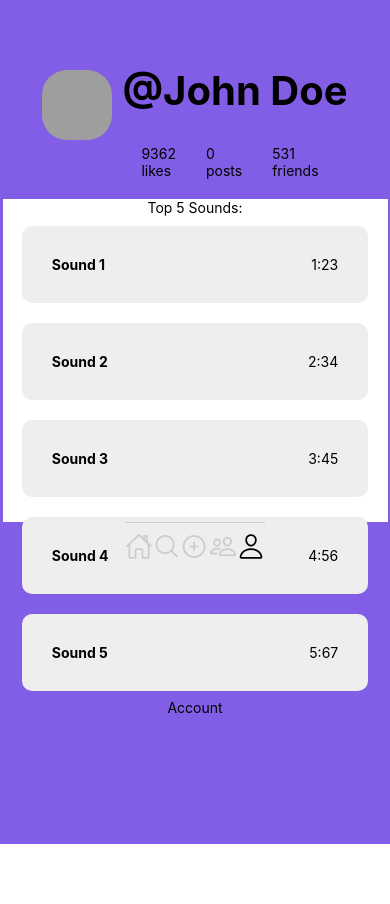
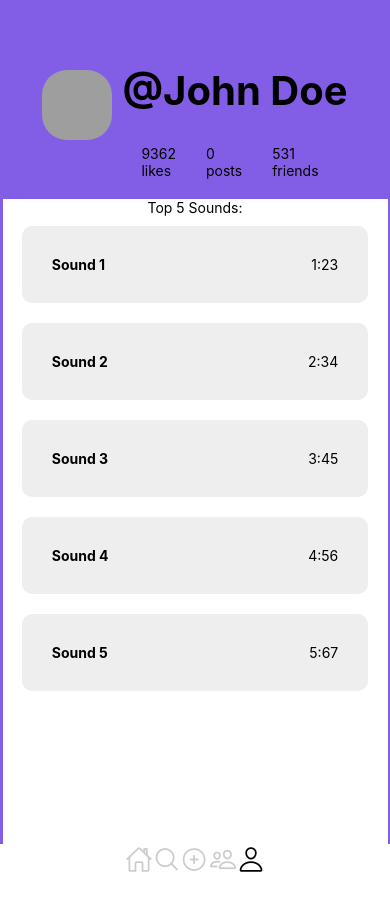
Before and after one commit to sivepanda/soundbits, a React Native app in the folder Soundbits/: screen /Accounts in a window 390 px wide. Before the commit the page ends 844 px from the top, so only its background shows below. Built offline with nearby package versions, Linux system fonts and the light colour scheme; grey boxes are pictures that could not be loaded.

Commit message:
slavery... was it really that bad?

```diff
--- a/Soundbits/app/components/Nav.js
+++ b/Soundbits/app/components/Nav.js
@@ -3,26 +3,25 @@ import {StyleSheet, TouchableOpacity, Text, View} from 'react-native';
 import { withExpoSnack } from 'nativewind';
 import { styled } from "nativewind";
 import { Ionicons } from '@expo/vector-icons';
+import { useNavigation } from '@react-navigation/native';
 
-const NavBar = ({ navigation, activeTab }) => {
-  const navigateTo = (screenName) => {
-    navigation.navigate(screenName);
-  };
+const NavBar = ({ activeTab }) => {
+  const navigation = useNavigation();
     return (
       <View style={styles.container}>
-        <TouchableOpacity onPress={() => navigateTo('Home')} style={styles.tab}>
+        <TouchableOpacity onPress={() => navigation.navigate('Home', {})} style={styles.tab}>
           <Ionicons name="home-outline" size={28} color={activeTab === 'Home' ? '#000' : '#ccc'} />
         </TouchableOpacity>
-        <TouchableOpacity onPress={() => navigateTo('Search')} style={styles.tab}>
+        <TouchableOpacity onPress={() => navigation.navigate('Search', {})} style={styles.tab}>
           <Ionicons name="search-outline" size={28} color={activeTab === 'Search' ? '#000' : '#ccc'} />
         </TouchableOpacity>
-        <TouchableOpacity onPress={() => navigateTo('Post')} style={styles.tab}>
-          <Ionicons name="add-circle-outline" size={28} color={activeTab === 'Post' ? '#000' : '#ccc'} />
+        <TouchableOpacity onPress={() => navigation.navigate('Upload', {})} style={styles.tab}>
+          <Ionicons name="add-circle-outline" size={28} color={activeTab === 'Upload' ? '#000' : '#ccc'} />
         </TouchableOpacity>
-        <TouchableOpacity onPress={() => navigateTo('Friends')} style={styles.tab}>
+        <TouchableOpacity onPress={() => navigation.navigate('Friends', {})} style={styles.tab}>
           <Ionicons name="people-outline" size={28} color={activeTab === 'Friends' ? '#000' : '#ccc'} />
         </TouchableOpacity>
-        <TouchableOpacity onPress={() => navigateTo('Accounts')} style={styles.tab}>
+        <TouchableOpacity onPress={() => navigation.navigate('Accounts', {})} style={styles.tab}>
           <Ionicons name="person-outline" size={28} color={activeTab === 'Accounts' ? '#000' : '#ccc'} />
         </TouchableOpacity>
       </View>
@@ -44,10 +43,11 @@ const styles = StyleSheet.create({
   container: {
     flexDirection: 'row',
     justifyContent: 'space-around',
-    alignItems: 'center',
-    height: 50,
-    borderTopWidth: 1,
-    borderTopColor: '#ccc'
+    alignItems: 'left',
+    position: 'sticky',
+    bottom: 0,
+    width: '100%',
+    height: 60,
   },
   tab: {
     flex: 1,
--- a/Soundbits/app/screens/Accounts.js
+++ b/Soundbits/app/screens/Accounts.js
@@ -59,11 +59,8 @@ const Accounts = () => {
                   </View>
                 ))}
               </View>
-              <View style={{ flex: 1 }}>
+              <View style={{ flex: 0 }}>
                 <NavBar navigation={navigation} activeTab="Accounts" />
-                  <View style={{ flex: 1, justifyContent: 'center', alignItems: 'center' }}>
-                    <Text>Account</Text>
-                  </View>
               </View>
             </View>
 
--- a/Soundbits/app/screens/Home.js
+++ b/Soundbits/app/screens/Home.js
@@ -10,6 +10,7 @@ import { uniqueNamesGenerator, adjectives, names, colors, animals } from 'unique
 import { useNavigation } from '@react-navigation/native';
 
 import Sound from '../components/Sound'
+import NavBar from '../components/Nav';
 
 const StyledText = styled(Text);
 const StyledImage = styled(Image);
@@ -46,6 +47,9 @@ function Home() {
             <Button style={styles.styBut}
             onPress={ () => navigation.navigate('Upload', {})  }
             title="Upload" tw='bg-white w-[20vw] h-[30vw]'/>
+            <View style={{ flex: 0 }}>
+                <NavBar navigation={navigation} activeTab="Accounts" />
+              </View>
        </StyledView>
     );
 }
```
